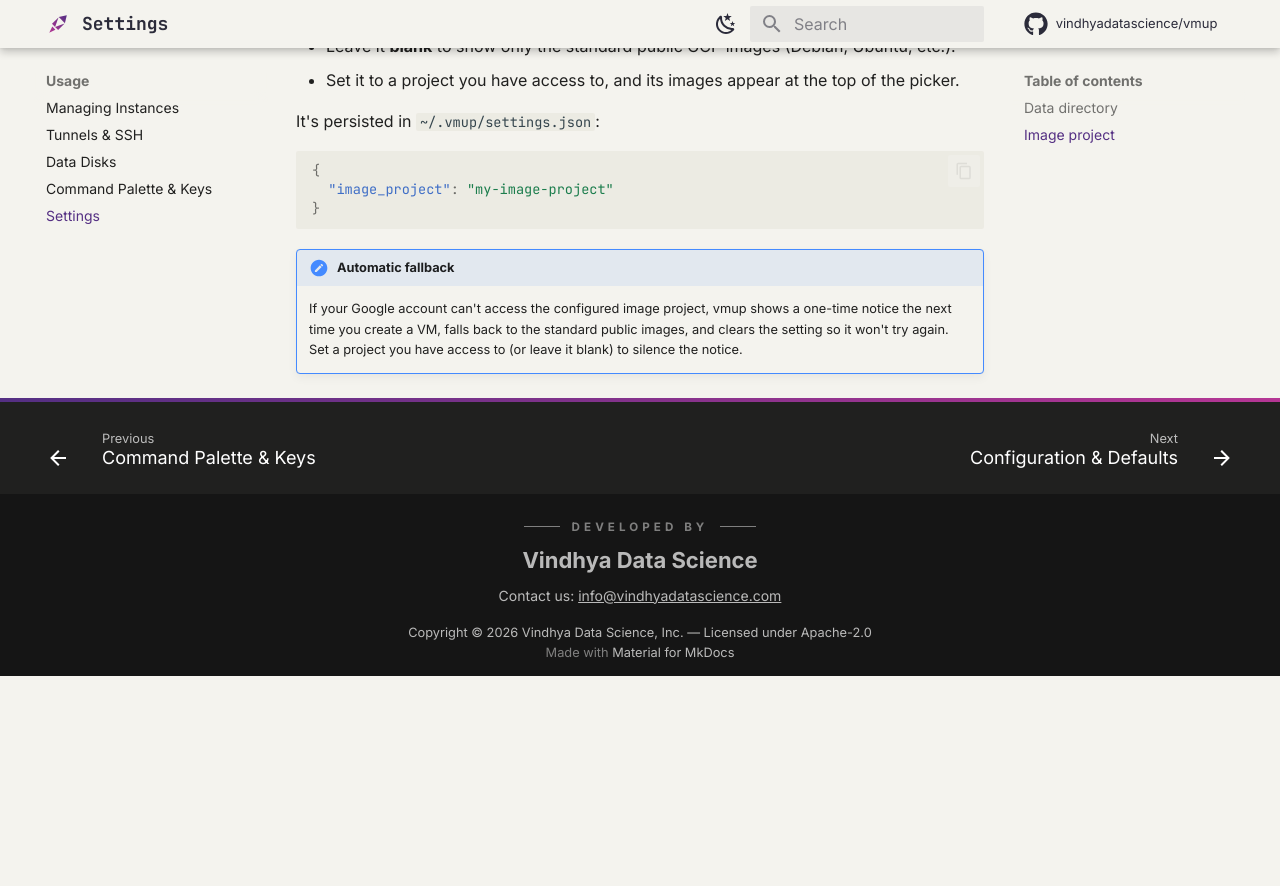
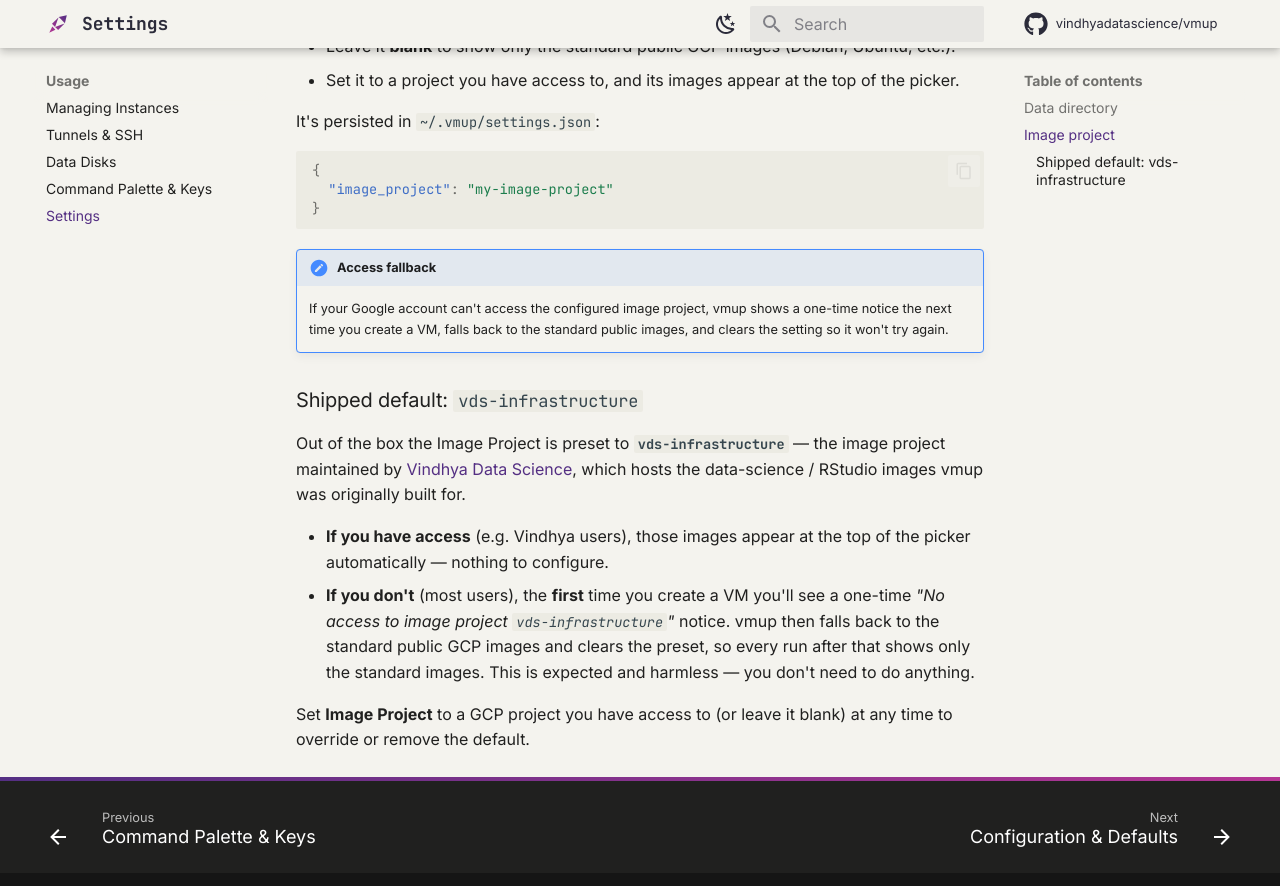
Before and after one commit to vindhyadatascience/vmup, an MkDocs documentation site: the page built from docs/usage/settings.md, in a window 1280 px wide and 900 px high, scrolled down 1445 px. Shown: the top 886 px of the window. Built offline with MkDocs 1.6.1 and Material for MkDocs 9.7.7, drawn with Linux system fonts in a browser that asks for light colours; plug-ins that fetch from the network failed and are left out; comment, search, counter and statistics services are not loaded; before the commit the page ends 2121 px from its top, so only the background shows below that.

Commit message:
Document the vds-infrastructure default and non-Vindhya behavior
Explicitly state that the image-project setting ships preset to
vds-infrastructure (Vindhya's image project), and walk through what
non-Vindhya users see: a one-time no-access notice on first VM creation,
automatic fallback to the standard public images, and the setting clearing
itself. Cross-linked between the Settings and Configuration pages.

````diff
--- a/docs/usage/settings.md
+++ b/docs/usage/settings.md
@@ -69,8 +69,23 @@
 }
 ```
 
-!!! note "Automatic fallback"
+!!! note "Access fallback"
     If your Google account can't access the configured image project, vmup shows a
     one-time notice the next time you create a VM, falls back to the standard public
-    images, and clears the setting so it won't try again. Set a project you have access
-    to (or leave it blank) to silence the notice.
+    images, and clears the setting so it won't try again.
+
+### Shipped default: `vds-infrastructure`
+
+Out of the box the Image Project is preset to **`vds-infrastructure`** — the image
+project maintained by [Vindhya Data Science](https://vindhyadatascience.com), which hosts
+the data-science / RStudio images vmup was originally built for.
+
+- **If you have access** (e.g. Vindhya users), those images appear at the top of the
+  picker automatically — nothing to configure.
+- **If you don't** (most users), the **first** time you create a VM you'll see a one-time
+  *"No access to image project `vds-infrastructure`"* notice. vmup then falls back to the
+  standard public GCP images and clears the preset, so every run after that shows only
+  the standard images. This is expected and harmless — you don't need to do anything.
+
+Set **Image Project** to a GCP project you have access to (or leave it blank) at any time
+to override or remove the default.
````
Also changed, not shown: docs/reference/configuration.md (+7 -5 lines).
